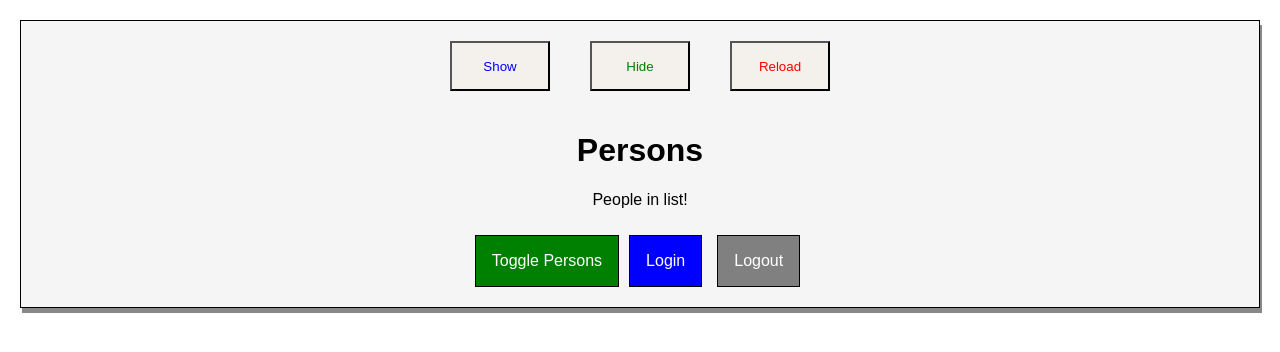
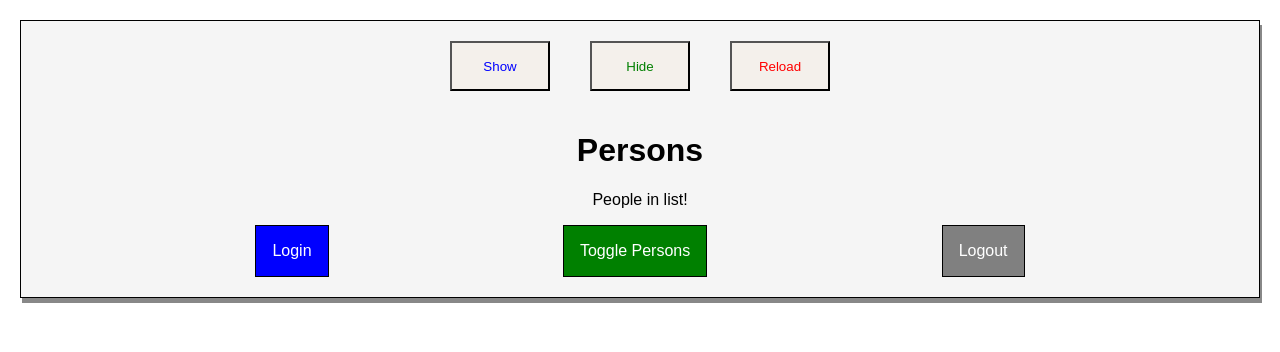
Before and after one commit to ankurvaseashta/react-complete-guide, a React app: page / in a window 1280 px wide. Shown: the top 352 px of the page. Built offline with nearby package versions, Linux system fonts and the light colour scheme.

Commit message:
Adding flexbox css to cockpit buttons

```diff
--- a/src/components/Cockpit/Cockpit.css
+++ b/src/components/Cockpit/Cockpit.css
@@ -18,18 +18,8 @@
 .loginButton {
 	border: 1px solid black;
 	padding: 16px;
-	margin: 10px 5px 0 10px;
+	margin: auto;
 	background-color: blue;
-	font: inherit;
-	color: white;
-	cursor: pointer;
-}
-
-.logoutButton {
-	border: 1px solid black;
-	padding: 16px;
-	margin: 10px 5px 0 10px;
-	background-color: gray;
 	font: inherit;
 	color: white;
 	cursor: pointer;
@@ -44,6 +34,28 @@
 	background-color: salmon;
 	color: black;
 }
+
+.logoutButton {
+	border: 1px solid black;
+	padding: 16px;
+	margin: auto;
+	background-color: gray;
+	font: inherit;
+	color: white;
+	cursor: pointer;
+}
+
+.logoutButton:hover {
+	background-color: lightblue;
+	color: black;
+}
+
+.logoutButton.Red:hover {
+	background-color: salmon;
+	color: black;
+}
+
+
 
 .Button {
 	border: 1px solid black;
--- a/src/components/Cockpit/Cockpit.js
+++ b/src/components/Cockpit/Cockpit.js
@@ -32,18 +32,20 @@ const cockpit = (props) => {
         <Auxi>
             <h1> {props.appTitle} </h1>
             <p className={assignedClasses.join(' ')}> People in list! </p>
+            <container style={{display: 'flex'}}>
+                <button
+                        className={btnLogin}
+                        onClick={props.login}>Login
+                </button>
                 <button
                     className={btnClass}
                     onClick={props.clicked}>Toggle Persons
                 </button>
                 <button
-                className={btnLogin}
-                onClick={props.login}>Login
-            </button>
-            <button
                     className={btnLogout}
                     onClick={props.logout}>Logout
                 </button>
+            </container>
         </Auxi>
     );
 };
```
Lines whose indentation alone changed are shown as unchanged.
